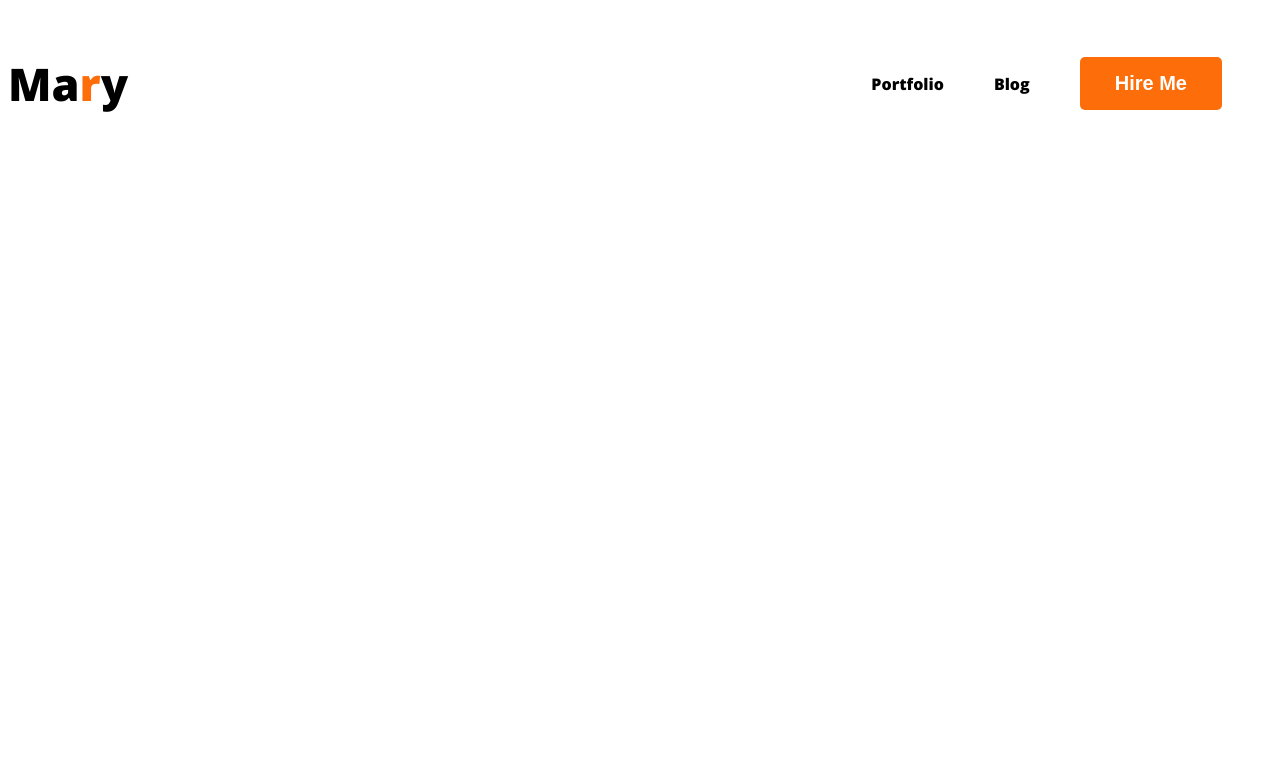
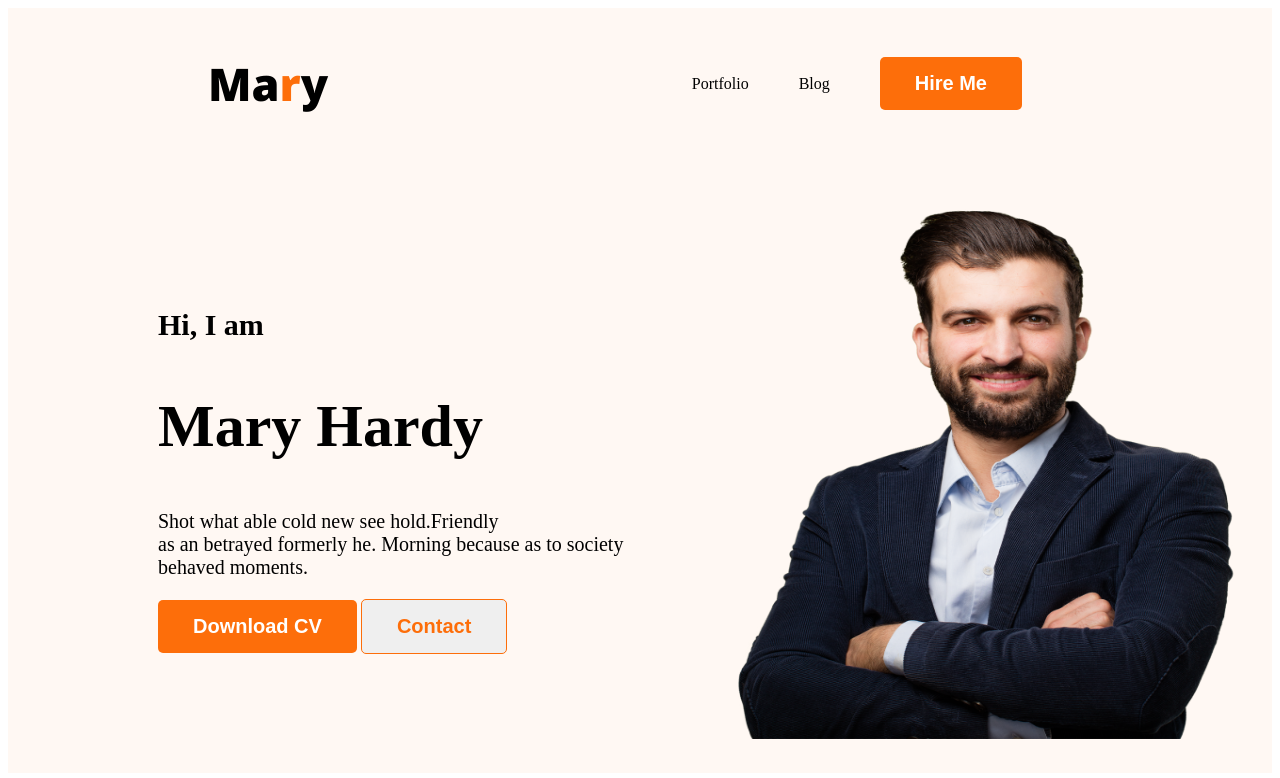
Before and after one commit to asm-junaid/Practice-projects-1, a plain HTML site: page index.html in a window 1280 px wide. Drawn offline with nearby package versions, Linux system fonts and the light colour scheme.

Commit message:
design banner

```diff
--- a/index.html
+++ b/index.html
@@ -10,15 +10,28 @@
     <link rel="stylesheet" href="styles.css/portfolio.css">
 </head>
 <body>
-    <header>
+    <header class="header">
         <nav>
             <h3 class="nav-tittle">Ma<span class="pcolor">r</span>y</h3>
             <ul>
                 <li><a href="">Portfolio</a></li>
                 <li><a href="">Blog</a></li>
-                <li><button class="pbcolor">Hire Me</button></li>
+                <li><button class="pbcolor pbutton ">Hire Me</button></li>
             </ul>
         </nav>
+
+        <div class="banner">
+            <div class="banner-left">
+                <h3 class="small-tittle">Hi, I am</h3>
+                <h2 class="main-tittle">Mary Hardy</h2>
+                <p class="bn-p">Shot what able cold new see hold.Friendly <br> as an betrayed formerly he. Morning because as to society behaved moments.</p>
+                <button class="cv pbcolor pbutton">Download CV</button>
+                <button class="contact pcolor pbutton">Contact</button>
+            </div>
+            <div class="banner-right">
+                <img class="hardy-img" src="images/hardy.png" alt="hardy">
+            </div>
+        </div>
     </header>
     <main>
 
--- a/styles.css/portfolio.css
+++ b/styles.css/portfolio.css
@@ -1,13 +1,20 @@
 /* sharesd Stles */
 body{
-    font-family: "Open Sans", sans-serif;
-    font-optical-sizing: auto;
+
 }
 .pcolor{
     color: #FD6E0A;
 }
 .pbcolor{
     background-color: #fd6e0a;
+    color: white;
+}
+.pbutton{
+    border-radius: 5px;
+    padding: 15px 35px;
+    font-size: 20px;
+    font-weight: 700;
+    border: 0px;
 }
 /* navbar styles    */
 
@@ -15,6 +22,8 @@ nav{
     display: flex;
     justify-content: space-between;
     align-items: center;
+    padding: 0 200px;
+
 
 }
 nav > ul{
@@ -30,14 +39,37 @@ nav a{
     color: black;
 }
 .nav-tittle{
+    font-family: "Open Sans", sans-serif;
+    font-optical-sizing: auto;
     font-size: 45px;
     font-weight: 800;
 }
-nav button{
-    color: white;
+
+/* Header Styles */
+.header{
+    background-color: #FFF8F3;
+}
+
+/* Banner Styles */
+.banner{
+    padding: 30px 30px 30px 150px;
+    display: flex;
+    align-items: center;
+    justify-content: space-between;
+}
+.banner img{
+    height: 550px;
+    width: 550px;
+}
+.small-tittle{
+    font-size: 30px;
+}
+.main-tittle{
+    font-size: 60px;
+}
+.bn-p{
     font-size: 20px;
-    font-weight: 700;
-    border: 0px;
-    border-radius: 5px;
-    padding: 15px 35px;
 }
+.contact{
+    border: 1px solid #fd6e0a;
+}
```
